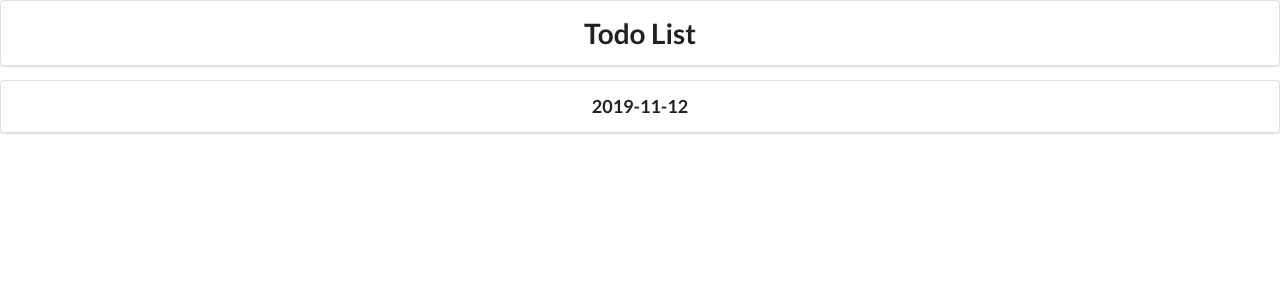
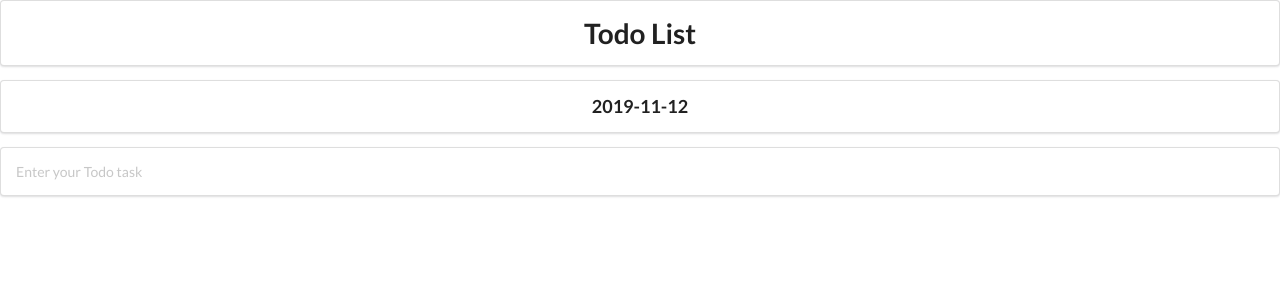
Before and after one commit to minhajspace/ToDo-list, a React (Create React App) app: page / in a window 1280 px wide. Shown: the top 300 px of the page. Built offline with nearby package versions, Linux system fonts and the light colour scheme.

Commit message:
adding text field

```diff
--- a/src/InputTodo.js
+++ b/src/InputTodo.js
@@ -1,9 +1,31 @@
 import React from 'react'
 
 class Todoinput extends React.Component {
+    state = {
+        userInput: []
+    }
+
+
     render() {
         return (
-            <div></div>
+            <div className="ui segment">
+
+
+                <div className="ui fluid icon input transparent ">
+
+                    <input className=""
+                        type="text"
+                        placeholder="Enter your Todo task"
+                        value={this.state.userInput}
+
+                    />
+                </div>
+
+
+
+
+
+            </div>
         )
     }
 }
--- a/src/index.js
+++ b/src/index.js
@@ -1,8 +1,19 @@
 import React from "react";
 import ReactDOM from "react-dom";
 import App from "./App";
+import Todoinput from "./InputTodo";
 
-ReactDOM.render(<App />, document.getElementById("root"));
+const Index = () => {
+    return (
+        <>
+            <App />
+            <Todoinput />
+        </>
+    )
+
+}
+
+ReactDOM.render(<Index />, document.getElementById("root"));
 
 // If you want your app to work offline and load faster, you can change
 // unregister() to register() below. Note this comes with some pitfalls.
```
